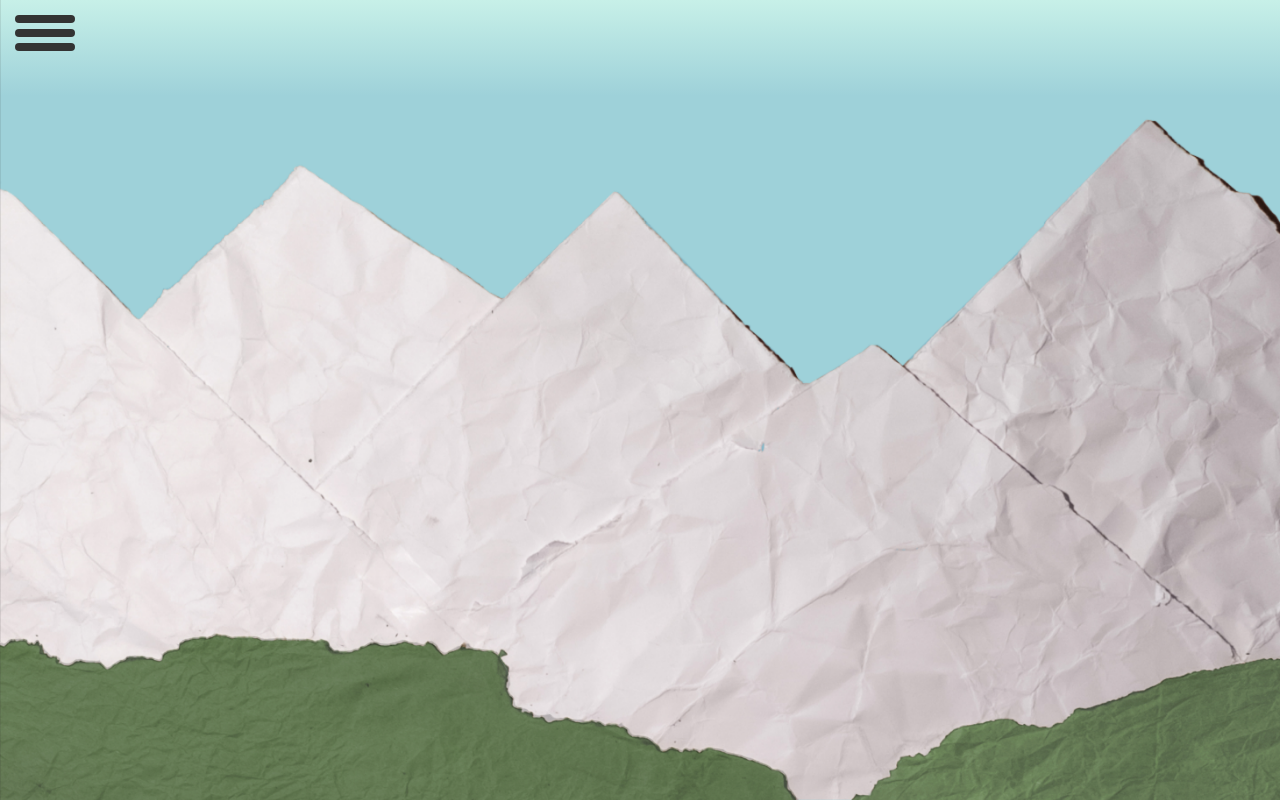
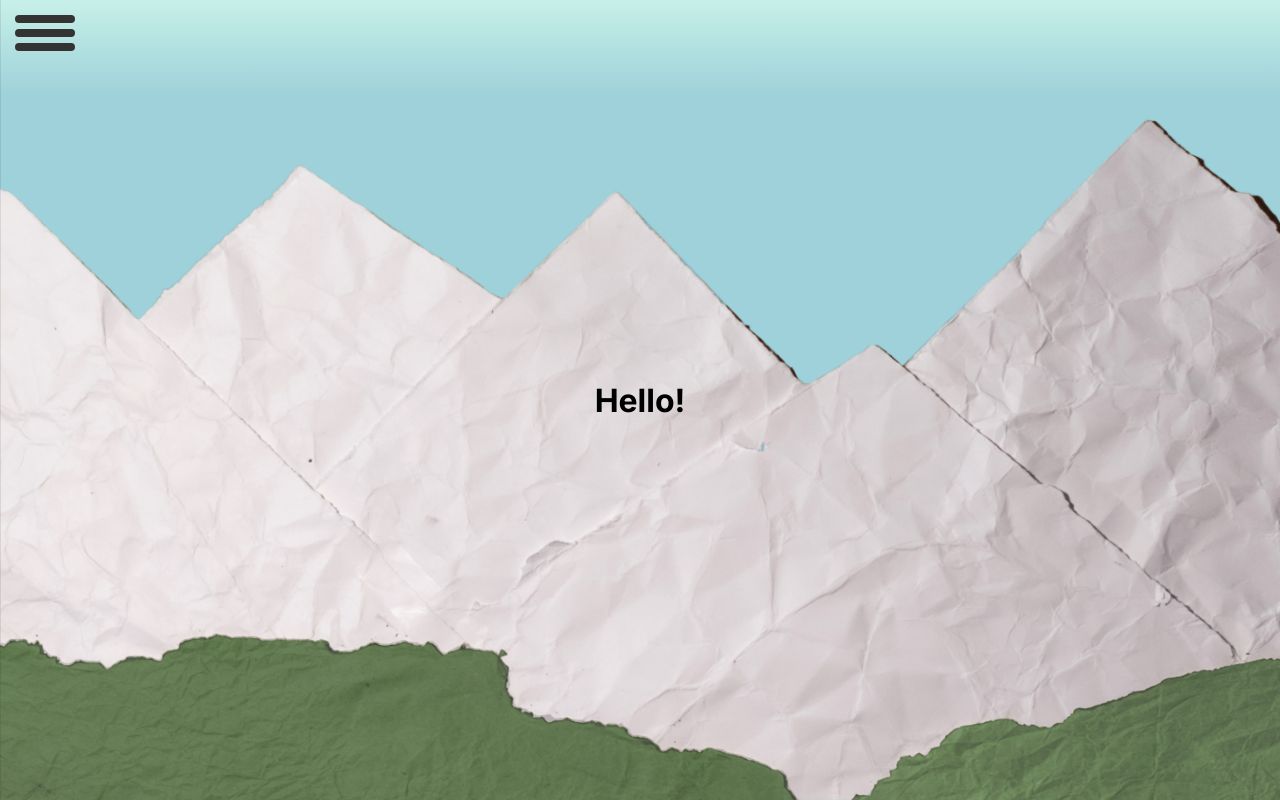
Before and after one commit to danisacoder/troop-43-demo, a plain HTML site: page index.html in a window 1280 px wide. Drawn offline with Linux system fonts and the light colour scheme.

Commit message:
Testing text layer

```diff
--- a/index.html
+++ b/index.html
@@ -28,16 +28,15 @@
         </aside>
     </nav>
     <div class="wrapper">
-
-        <!-- Content goes here -->
-
         <div class="paper-background">
             <img src="paper-background/paper-background-5-grass3.png" class="bottom-grass">
             <img src="paper-background/paper-background-4-grass2.png" class="mid-grass">
             <img src="paper-background/paper-background-3-grass.png" class="top-grass">
             <img src="paper-background/paper-background-2-mountains.png" class="mountains">
         </div>
-
+        <div class="page-1">
+            <h1>Hello!</h1>
+        </div>
     </div>
     <script src="main.js" type="module"></script>
 </body>
--- a/style.css
+++ b/style.css
@@ -141,7 +141,6 @@ body {
     perspective: 10px;
     background: linear-gradient(180deg, rgba(199,240,232,1) 0%, rgba(158,209,217,1) 12%);
     z-index: -12px;
-
 }
 
 .paper-background {
@@ -184,3 +183,14 @@ body {
     z-index: 4;
     filter: brightness(120%);
 }
+
+.page-1 {
+    position: absolute;
+    display: flex;
+    top: 0;
+    left: 0;
+    width: 100%;
+    height: 100%;
+    align-items: center;
+    justify-content: center;
+}
```
